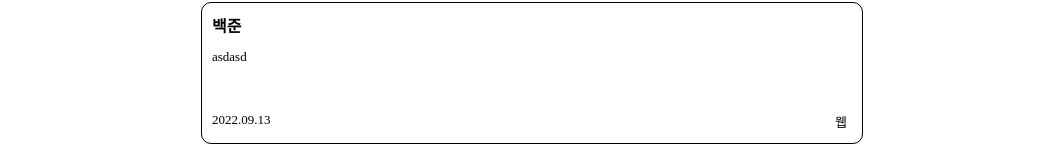
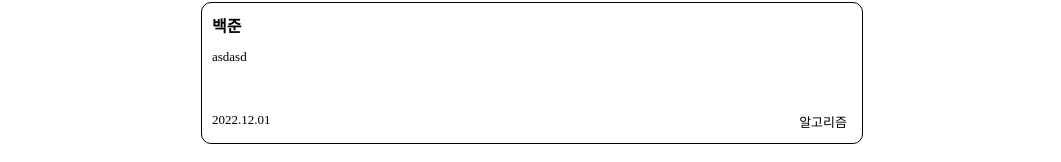
Before and after one commit to spde3289/spde3289.github.io, a React (Create React App) app: page / in a window 1280 px wide. Shown: the part 516-678 px from the top of the page, without its empty margins (108-1169 px from the left). Built offline with nearby package versions, Linux system fonts and the light colour scheme.

Commit message:
Update postInfo.js

```diff
--- a/src/postInfo.js
+++ b/src/postInfo.js
@@ -25,12 +25,12 @@ const content = [
         key: 3,
         title: '백준',
         body: 'asdasd',
-        date:'2022.09.13',
+        date:'2022.12.01',
         category: [{
             key: 3,
-            category: ['웹']
+            category: ['알고리즘']
         }],
-        link: '/posts/BJ1193'
+        link: '/posts/BJ1712'
     },
     {
         key: 4,
```
